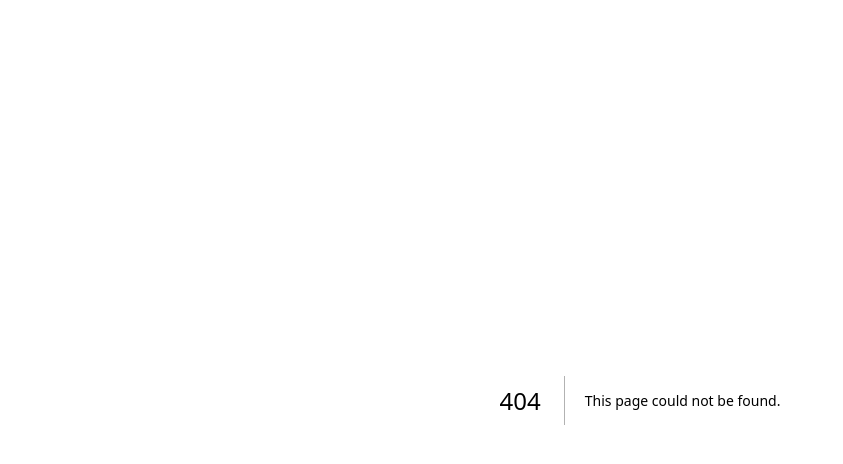
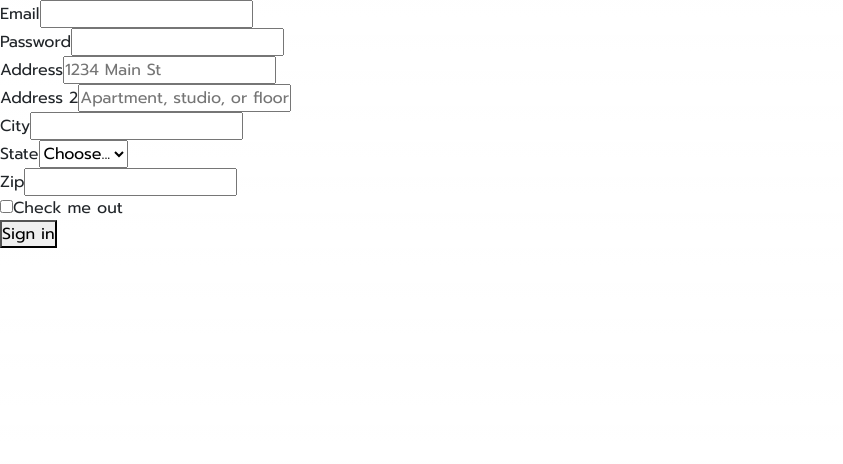
Before and after one commit to OlanKongngoen/fontend, a Next.js app: page /signup in a window 1280 px wide. Before the commit this address had no page. Shown: the top 464 px of the page, without its empty margins (0-843 px from the left). Built offline with nearby package versions, Linux system fonts and the light colour scheme.

Commit message:
commit message here

```diff
--- a/src/app/layout.js
+++ b/src/app/layout.js
@@ -1,9 +1,9 @@
-import { Inter } from "next/font/google";
+import { Prompt } from "next/font/google";
 import "./globals.css";
 import 'bootstrap/dist/css/bootstrap.min.css';
 import Link from "next/link";
 
-const inter = Inter({ subsets: ["latin"] });
+const prompt = Prompt({ weight:['400', '400'], subsets: ["latin"] });
 
 export const metadata = {
   title: "Create Next App",
@@ -13,7 +13,7 @@
 export default function RootLayout({ children }) {
   return (
     <html lang="en">
-      <body className={inter.className}>{children}</body>
+      <body className={prompt.className}>{children}</body>
     </html>
   );
 }
--- /dev/null
+++ b/src/app/signup/page.js
@@ -0,0 +1,60 @@
+
+  export default function Signup() {
+  return (
+
+  <div>
+    <div classname="row g-3">
+      <div classname="col-md-6">
+        <label htmlfor="inputEmail4" classname="form-label">Email</label>
+        <input type="email" classname="form-control" id="inputEmail4" />
+      </div>
+      <div classname="col-md-6">
+        <label htmlfor="inputPassword4" classname="form-label">Password</label>
+        <input type="password" classname="form-control" id="inputPassword4" />
+      </div>
+    </div>
+    <div classname="row g-3">
+      <div classname="col-12">
+        <label htmlfor="inputAddress" classname="form-label">Address</label>
+        <input type="text" classname="form-control" id="inputAddress" placeholder="1234 Main St" />
+      </div>
+      <div classname="col-12">
+        <label htmlfor="inputAddress2" classname="form-label">Address 2</label>
+        <input type="text" classname="form-control" id="inputAddress2" placeholder="Apartment, studio, or floor" />
+      </div>
+    </div>
+    <div classname="row g-3">
+      <div classname="col-md-6">
+        <label htmlfor="inputCity" classname="form-label">City</label>
+        <input type="text" classname="form-control" id="inputCity" />
+      </div>
+      <div classname="col-md-4">
+        <label htmlfor="inputState" classname="form-label">State</label>
+        <select id="inputState" classname="form-select">
+          <option selected>Choose...</option>
+          <option>...</option>
+        </select>
+      </div>
+      <div classname="col-md-2">
+        <label htmlfor="inputZip" classname="form-label">Zip</label>
+        <input type="text" classname="form-control" id="inputZip" />
+      </div>
+    </div>
+    <div classname="row g-3">
+      <div classname="col-12">
+        <div classname="form-check">
+          <input classname="form-check-input" type="checkbox" id="gridCheck" />
+          <label classname="form-check-label" htmlfor="gridCheck">
+            Check me out
+          </label>
+        </div>
+      </div>
+    </div>
+    <div classname="row g-3">
+      <div classname="col-12">
+        <button type="submit" classname="btn btn-primary">Sign in</button>
+      </div>
+    </div>
+  </div>
+  );
+  }
```
Also changed, not shown: src/app/page.js (+11 -4 lines).
